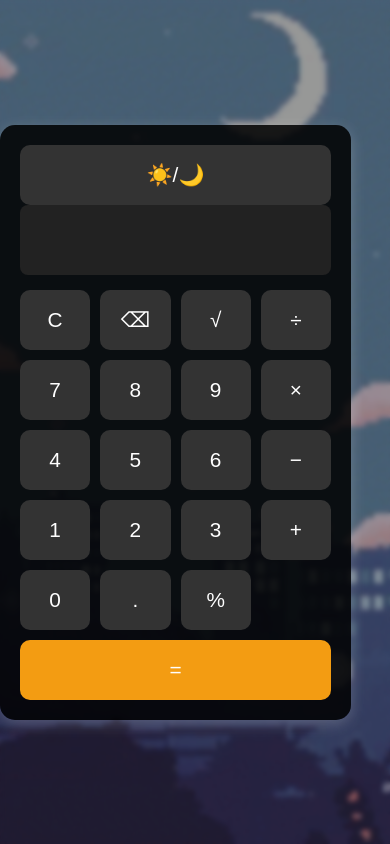
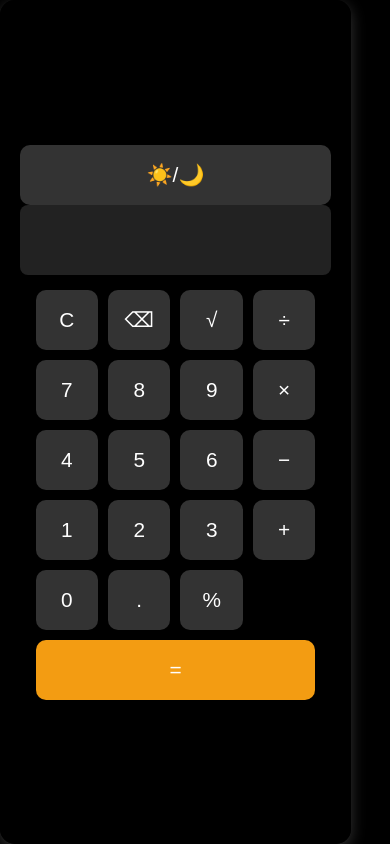
Before and after one commit to uchihaDsora/basic-calculator, a plain HTML site: page index.html in a window 390 px wide. Drawn offline with Linux system fonts and the light colour scheme.

Commit message:
Update style.css

```diff
--- a/style.css
+++ b/style.css
@@ -26,14 +26,39 @@ body::before {
     backdrop-filter: blur(2px);
     z-index: -1;
 }
-/* Responsive Fixes */
-@media (max-width: 450px) {
-    .calculator {
-        width: 90%; /* ✅ Prevents extra space on small screens */
+
+/* ✅ Remove Background on Mobile & Make Calculator Fullscreen */
+@media (max-width: 768px) {
+    body {
+        background: none; /* Remove background */
+        background-color: black; /* Set to black (or any color you prefer) */
     }
 
-    body {
-        background-size: cover; /* ✅ Ensure full-screen background */
+    .calculator {
+        width: 100vw; /* Full width */
+        height: 100vh; /* Full height */
+        border-radius: 0; /* Remove rounded edges */
+        box-shadow: none; /* Remove shadow */
+        display: flex;
+        flex-direction: column;
+        justify-content: center;
+        align-items: center;
+    }
+
+    #display {
+        width: 90%;
+        font-size: 2.5em; /* Bigger text for better visibility */
+    }
+
+    .buttons {
+        width: 90%;
+        grid-template-columns: repeat(4, 1fr); /* Ensure proper button alignment */
+        gap: 10px;
+    }
+
+    .btn {
+        height: 80px; /* Bigger buttons for touch screens */
+        font-size: 1.8em;
     }
 }
 
```
